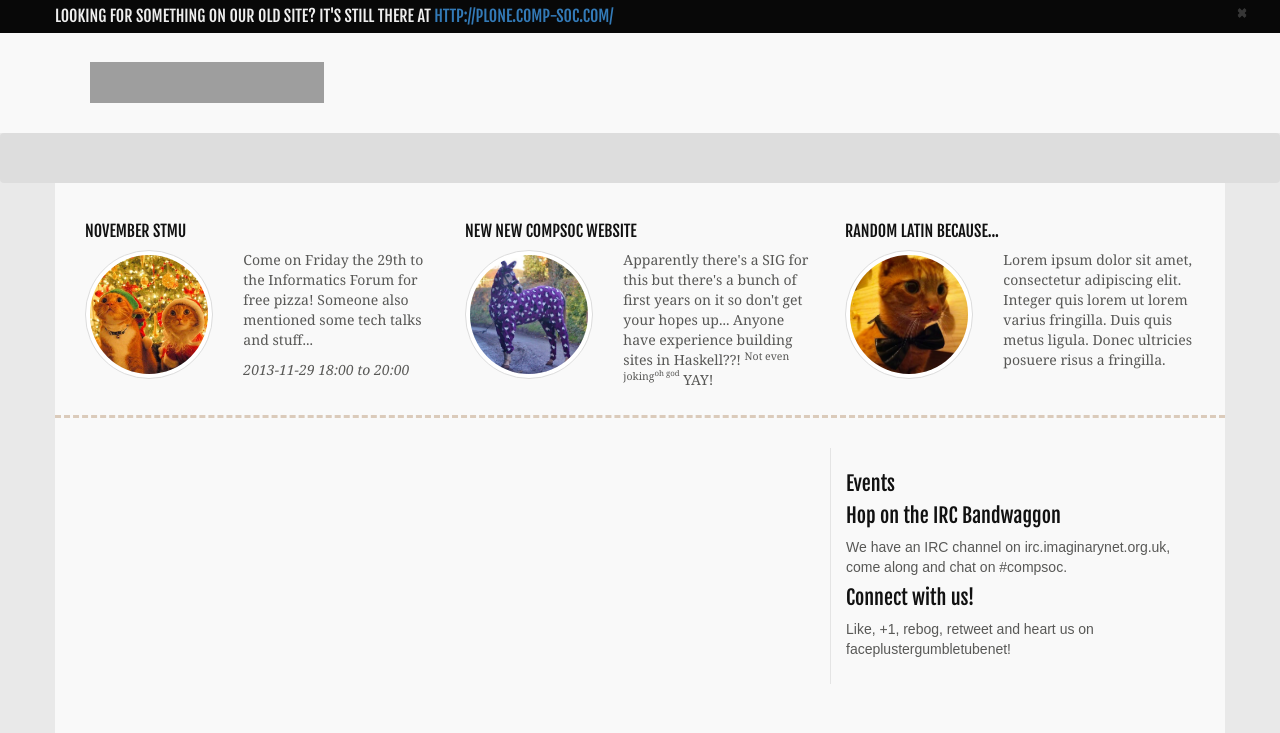
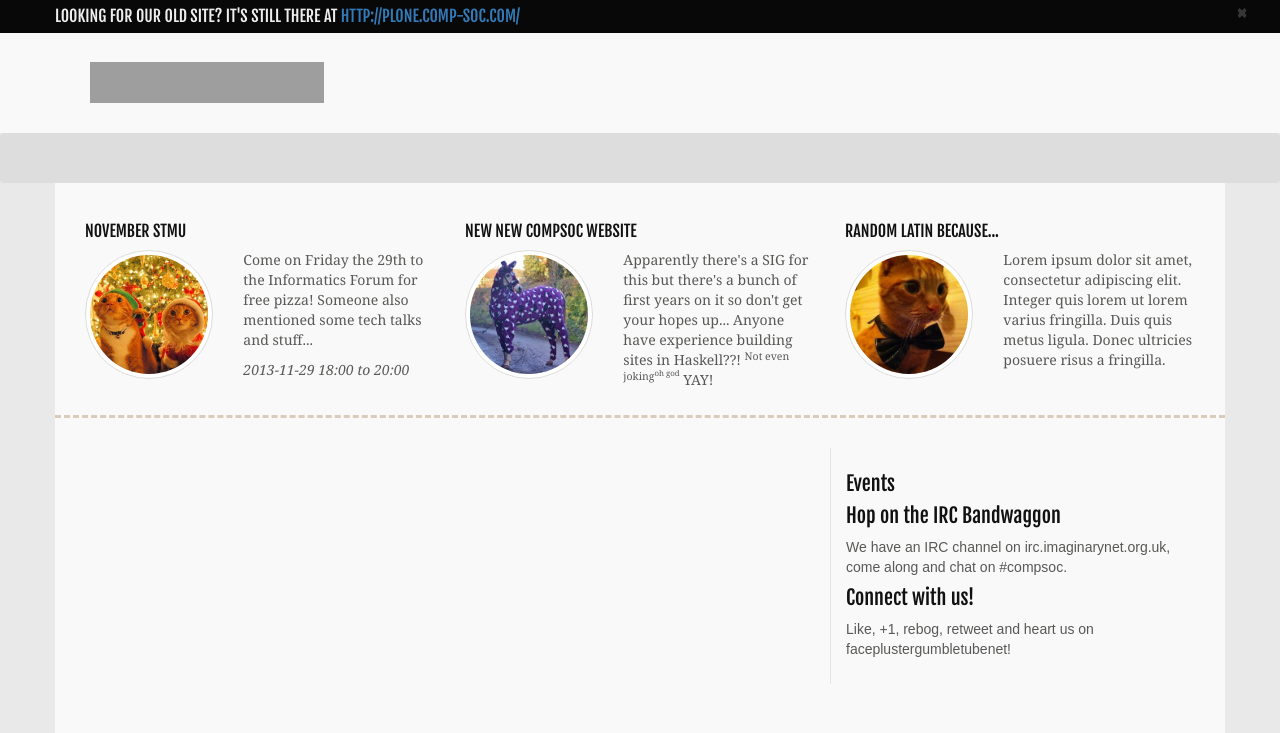
Before and after one commit to compsoc-edinburgh/website-django, a Django app: template compsoc/templates/compsoc/page.html in a window 1280 px wide. Shown: the top 733 px of the page. Run offline with Django 3.2, Linux system fonts and the light colour scheme; the template is opened without the code that fills it, so the values that code supplies are empty; some libraries are stand-ins or nearby versions; some web fonts are replaced; grey boxes are pictures that could not be loaded.

Commit message:
Change message

```diff
--- a/compsoc/templates/compsoc/page.html
+++ b/compsoc/templates/compsoc/page.html
@@ -24,7 +24,7 @@
         <aside class="announce">
             <div class="container">
                 <div class="alert alert-info alert-dismissable">
-                    Looking for something on our old site? It's still there at <a href="http://plone.comp-soc.com/">http://plone.comp-soc.com/</a>
+                    Looking for our old site? It's still there at <a href="http://plone.comp-soc.com/">http://plone.comp-soc.com/</a>
                     <button type="button" class="close" data-dismiss="alert" >&times;</button>
                 </div>
             </div>
```
